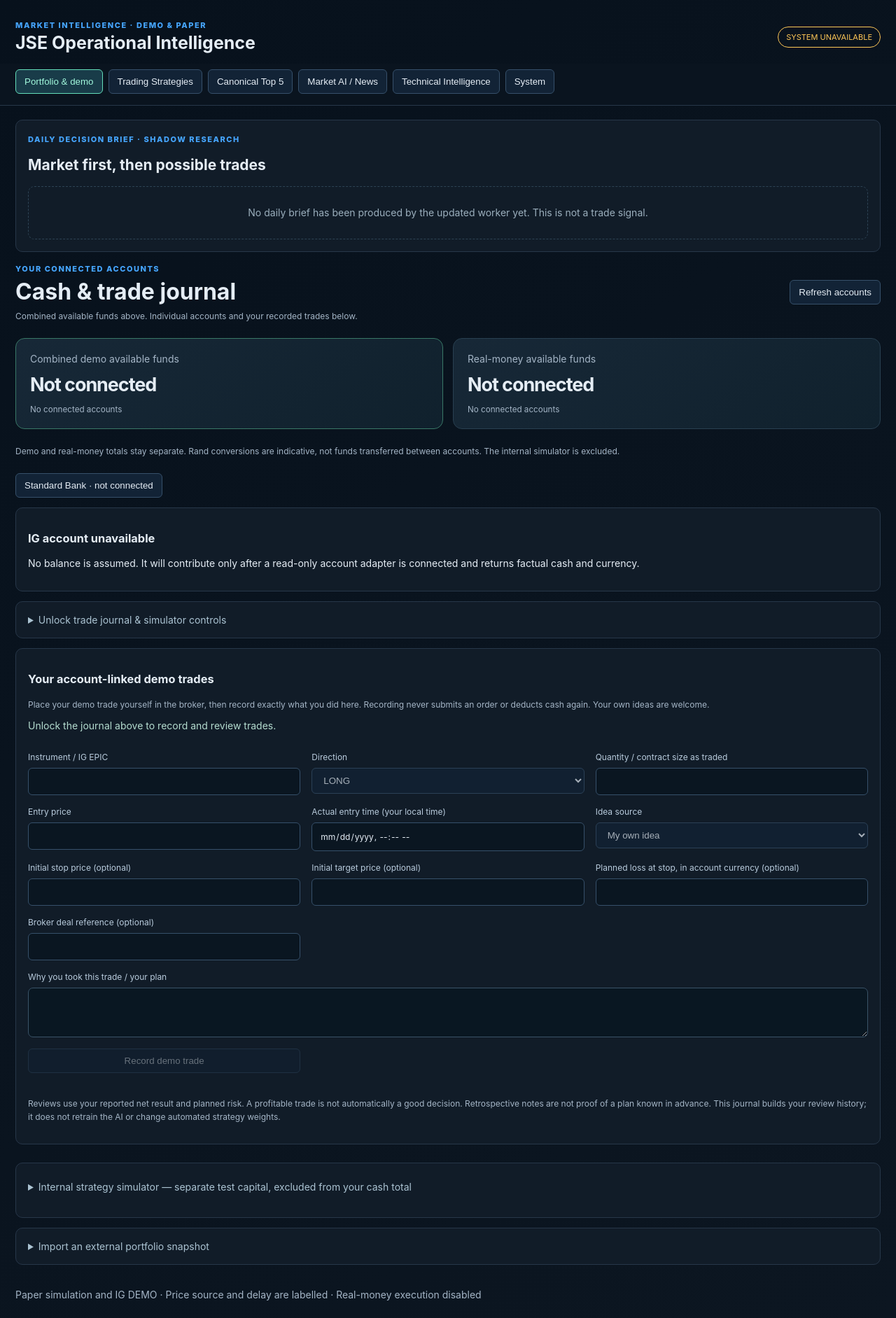
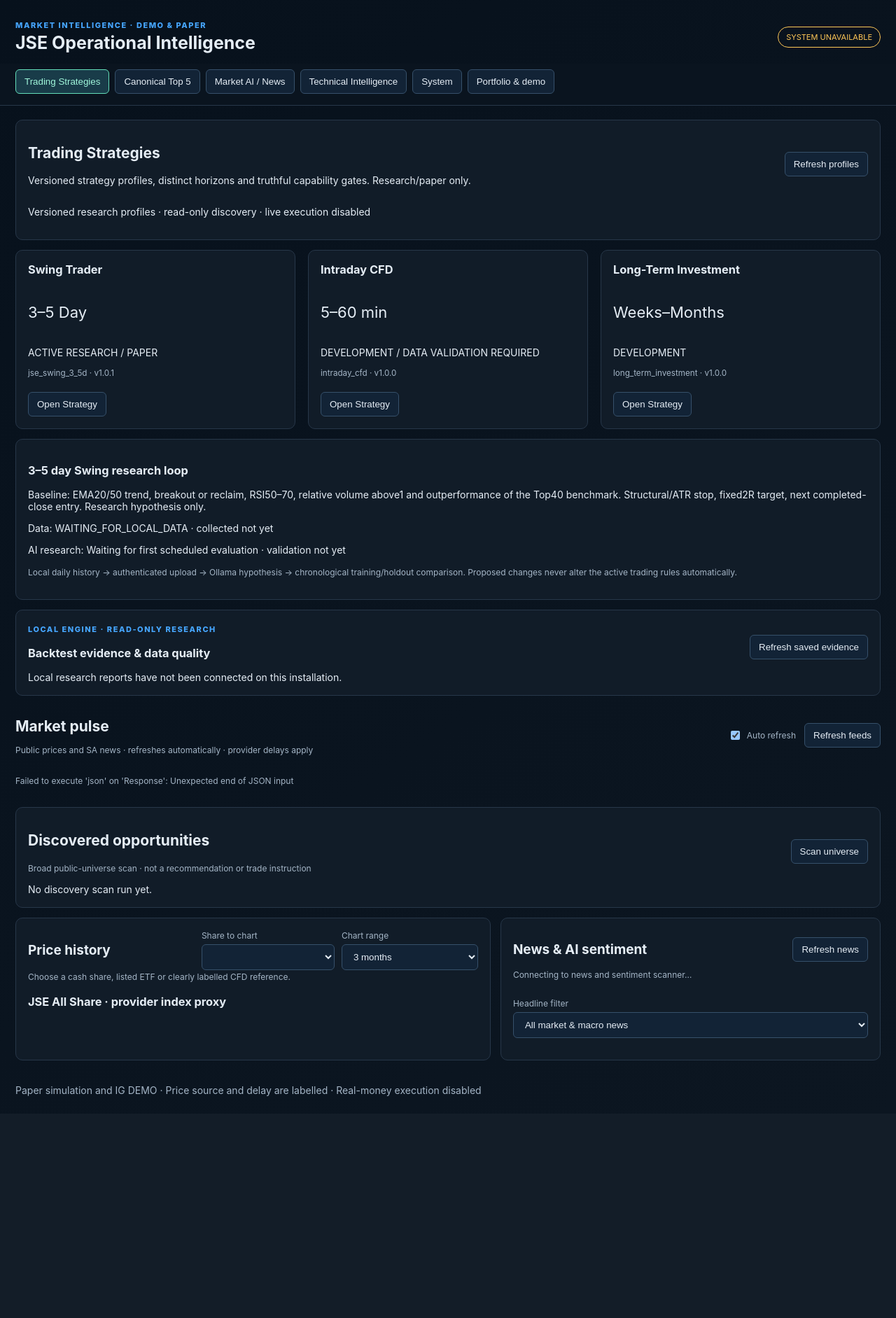
Before and after one commit to 201590022033/trading-system-complete, a Flask app: page / in a window 1280 px wide. Shown: the whole page at 70% size. After the commit the page ends 1566 px from the top, so only its background shows below. Run offline with Flask 2, Linux system fonts and the light colour scheme; data comes from the database, SQL or seed files in the repository; data that the repository does not hold is empty; some libraries are stand-ins or nearby versions.

Commit message:
Install main local research dashboard and put portfolio last

```diff
--- a/static/js/dashboard.js
+++ b/static/js/dashboard.js
@@ -505,8 +505,8 @@
 currentRefresh.textContent='Refresh current technical evidence';
 currentRefresh.onclick=async()=>{canonicalRecords=[]; await loadAutomaticTechnicalScreen($('#instrument').value);};
 controls.appendChild(currentRefresh);
-document.body.classList.add('portfolio-view');
-document.querySelector('nav button[data-tab="portfolio"]').classList.add('active');
+
+document.querySelector('nav button[data-tab="trading-strategies"]').classList.add('active');
 action('#refresh-account-status',refreshAccountStatus);
 action('#import-portfolio',async()=>{ const result=await post('/api/portfolio/csv',{csv:$('#portfolio-csv').value}); $('#portfolio-status').textContent=`Imported ${result.count} position(s) · CSV snapshot only`; renderPortfolio(result.rows); });
 $('#instrument').onchange=selectedChanged;
--- a/templates/dashboard.html
+++ b/templates/dashboard.html
@@ -1,7 +1,7 @@
 <!doctype html><html lang="en"><head><meta charset="utf-8"><meta name="viewport" content="width=device-width,initial-scale=1"><title>JSE Operational Intelligence</title><link rel="stylesheet" href="{{ url_for('static',filename='css/dashboard.css') }}"><link rel="stylesheet" href="{{ url_for('static',filename='css/accounts.css') }}"><link rel="stylesheet" href="{{ url_for('static',filename='css/strategies.css') }}"><script defer src="{{ url_for('static',filename='js/accounts.js') }}"></script><script defer src="{{ url_for('static',filename='js/strategies.js') }}"></script><script defer src="{{ url_for('static',filename='js/local-backtest.js') }}"></script></head><body>
 <header><div><span class="eyebrow">MARKET INTELLIGENCE · DEMO & PAPER</span><h1>JSE Operational Intelligence</h1></div><div id="system-pill" class="pill">DEMO · NOT LIVE MONEY</div></header>
-<nav aria-label="Dashboard sections"><button data-tab="portfolio">Portfolio & demo</button><button data-tab="trading-strategies">Trading Strategies</button><button data-tab="canonical-opportunities">Canonical Top 5</button><button data-tab="market-ai">Market AI / News</button><button data-tab="technical-view">Technical Intelligence</button><button data-tab="system">System</button></nav><main>
-<section id="trading-strategies" class="tab" aria-labelledby="strategies-title">
+<nav aria-label="Dashboard sections"><button data-tab="trading-strategies">Trading Strategies</button><button data-tab="canonical-opportunities">Canonical Top 5</button><button data-tab="market-ai">Market AI / News</button><button data-tab="technical-view">Technical Intelligence</button><button data-tab="system">System</button><button data-tab="portfolio">Portfolio & demo</button></nav><main>
+<section id="trading-strategies" class="tab active" aria-labelledby="strategies-title">
  <div class="panel"><div class="row"><div><h2 id="strategies-title">Trading Strategies</h2><p>Versioned strategy profiles, distinct horizons and truthful capability gates. Research/paper only.</p></div><button id="refresh-strategies" type="button">Refresh profiles</button></div><p id="strategy-status" role="status" aria-live="polite">Loading backend strategy profiles…</p></div>
  <div id="strategy-cards" class="strategy-grid" aria-label="Registered trading strategy profiles"></div>
  <section class="panel"><h3>3–5 day Swing research loop</h3><p>Baseline: EMA20/50 trend, breakout or reclaim, RSI50–70, relative volume above1 and outperformance of the Top40 benchmark. Structural/ATR stop, fixed2R target, next completed-close entry. Research hypothesis only.</p><div id="swing-research-status" role="status">Reading local data and AI research status…</div><p class="muted">Local daily history → authenticated upload → Ollama hypothesis → chronological training/holdout comparison. Proposed changes never alter the active trading rules automatically.</p></section>
@@ -24,7 +24,7 @@
 <div class="grid"><article class="panel"><h3>Market</h3><div id="market"></div></article><article class="panel"><h3>Technical</h3><div id="technical-result"></div></article><article class="panel"><h3>News & macro</h3><div id="news-result"></div></article></div>
 <article class="panel"><h2>Technical evidence flow</h2><p class="muted">Deterministic read-only view of actual operational state. No LLM explanations or trading actions.</p><div id="technical-flow"></div><div id="indicator-inventory"></div></article>
 <article class="panel"><div class="row"><h3>30 confidence gates</h3><span id="gate-summary"></span></div><div id="gates" class="gates"></div></article><article class="panel broker"><h3>Manual broker handoff</h3><p>No admitted strategy exists; no order endpoint is connected.</p><button disabled>COPY TRADE DETAILS</button><button disabled>CONFIRM IN BROKER</button></article></section>
-<section id="portfolio" class="tab active" aria-labelledby="portfolio-title">
+<section id="portfolio" class="tab" aria-labelledby="portfolio-title">
  <article class="panel" aria-label="Daily market and trade research brief"><span class="eyebrow">DAILY DECISION BRIEF · SHADOW RESEARCH</span><h2>Market first, then possible trades</h2><div id="paper-brief" role="status">Waiting for the daily worker brief…</div></article>
  <div class="portfolio-heading row"><div><span class="eyebrow">YOUR CONNECTED ACCOUNTS</span><h2 id="portfolio-title">Cash & trade journal</h2><p class="muted">Combined available funds above. Individual accounts and your recorded trades below.</p></div><button id="refresh-connected">Refresh accounts</button></div>
  <div id="connected-totals" class="portfolio-metrics" aria-live="polite">Reading connected balances…</div>
```
Also changed, not shown: docs/research/LOCAL_BACKTEST_RESEARCH_INTEGRATION.md (+2 -0 lines), docs/research/MAIN_DASHBOARD_LOCAL_VERIFICATION.md (added, +17 -0 lines), docs/roadmap/CURRENT_MILESTONE.md (+2 -0 lines), docs/roadmap/ROADMAP.md (+2 -0 lines), 1 other file.
